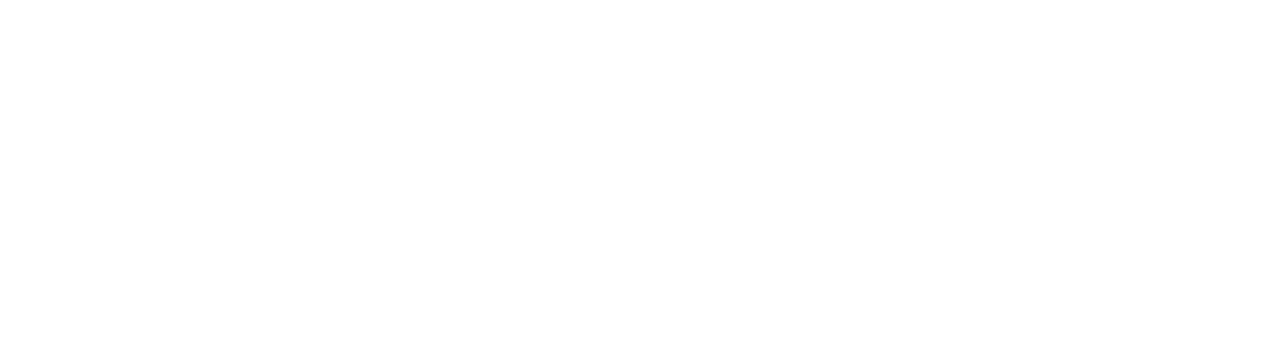
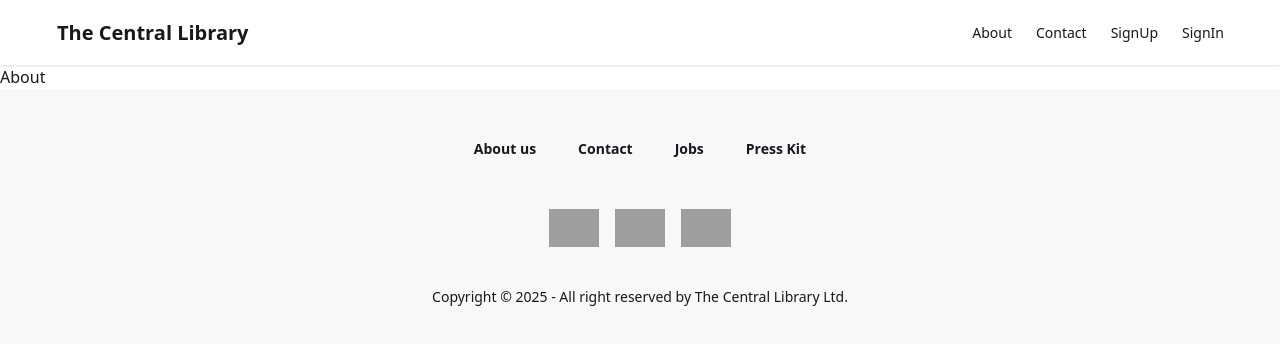
Before and after one commit to ShubikB/Library-Management-System-fe, a React (Vite) app: page /about in a window 1280 px wide. Before the commit this address had no page. Shown: the top 344 px of the page. Built offline with nearby package versions, Linux system fonts and the light colour scheme; grey boxes are pictures that could not be loaded.

Commit message:
Fixed navigation links

```diff
--- a/src/App.jsx
+++ b/src/App.jsx
@@ -2,6 +2,8 @@ import React from "react"
 import { Routes, Route } from "react-router-dom"
 import DefaultLayout from "./components/layout/DefaultLayout"
 import HomePage from "./pages/home/HomePage"
+import About from "./pages/home/About"
+import Contact from "./pages/home/Contact"
 import SignUpPage from "./pages/auth/SignUpPage"
 import SignInPage from "./pages/auth/SignInPage"
 import UserLayout from "./components/layout/UserLayout"
@@ -14,8 +16,10 @@ const App = () => {
         {/* public routes  */}
         <Route path='/' element={<DefaultLayout />}>
           <Route index element={<HomePage />} />
-          <Route path='signup' element={<SignUpPage />} />
-          <Route path='signin' element={<SignInPage />} />
+          <Route path='/about' element={<About />} />
+          <Route path='/contact' element={<Contact />} />
+          <Route path='/signup' element={<SignUpPage />} />
+          <Route path='/signin' element={<SignInPage />} />
         </Route>
 
         {/* private routes  */}
--- a/src/components/bookCard/FeaturedSection.jsx
+++ b/src/components/bookCard/FeaturedSection.jsx
@@ -25,7 +25,7 @@ const FeaturedSection = () => {
 
       <div className='flex justify-center items-center flex-row flex-wrap gap-4 mt-3'>
         {featureBooks.map((book) => (
-          <BookCard key={book.id} book={book} />
+          <BookCard key={book._id} book={book} />
         ))}
         <div />
       </div>
--- /dev/null
+++ b/src/components/layout/Footer.css
@@ -0,0 +1,3 @@
+.cursor-pointer {
+  cursor: pointer;
+}
--- a/src/components/layout/Footer.jsx
+++ b/src/components/layout/Footer.jsx
@@ -4,12 +4,12 @@ import { Link } from "react-router-dom"
 const Footer = () => {
   return (
     <>
-      <footer className='footer footer-horizontal footer-center bg-base-200 text-base-content rounded p-10'>
+      <footer className='footer footer-horizontal footer-center bg-base-200 text-base-content rounded p-10 '>
         <div className='flex '>
-          <Link to='#' className='btn btn-ghost'>
+          <Link to='/about' className='btn btn-ghost'>
             About us
           </Link>
-          <Link to='#' className='btn btn-ghost'>
+          <Link to='/contact' className='btn btn-ghost'>
             Contact
           </Link>
           <Link to='#' className='btn btn-ghost'>
--- a/src/components/layout/Header.jsx
+++ b/src/components/layout/Header.jsx
@@ -6,7 +6,7 @@ const Header = () => {
     <>
       <div className='navbar justify-between bg-base-100 shadow-sm px-10 '>
         <div className=' btn btn-ghost text-xl'>
-          <Link to='#'>The Central Library</Link>
+          <Link to='/'>The Central Library</Link>
         </div>
 
         <div className='flex justify-center items-center'>
@@ -33,11 +33,11 @@ const Header = () => {
               className='menu menu-md dropdown-content bg-base-100 rounded-box z-1 mt-3 w-52 p-2 shadow right-0'
             >
               <li>
-                <Link to='#'>About</Link>
+                <Link to='/about'>About</Link>
               </li>
 
               <li>
-                <Link to='#'>Contact</Link>
+                <Link to='/contact'>Contact</Link>
               </li>
 
               {/* <li>
@@ -45,11 +45,11 @@ const Header = () => {
               </li> */}
 
               <li>
-                <Link to='#'>SignUp</Link>
+                <Link to='/signup'>SignUp</Link>
               </li>
 
               <li>
-                <Link to='#'>SignIn</Link>
+                <Link to='/signin'>SignIn</Link>
               </li>
             </ul>
           </div>
@@ -57,11 +57,11 @@ const Header = () => {
           <div className='hidden lg:flex'>
             <ul className='menu menu-horizontal px-1'>
               <li>
-                <Link to='#'>About</Link>
+                <Link to='/about'>About</Link>
               </li>
 
               <li>
-                <Link to='#'>Contact</Link>
+                <Link to='/contact'>Contact</Link>
               </li>
 
               {/* <li>
@@ -69,11 +69,11 @@ const Header = () => {
               </li> */}
 
               <li>
-                <Link to='#'>SignUp</Link>
+                <Link to='/signup'>SignUp</Link>
               </li>
 
               <li>
-                <Link to='#'>SignIn</Link>
+                <Link to='/signin'>SignIn</Link>
               </li>
             </ul>
           </div>
@@ -94,13 +94,13 @@ const Header = () => {
               className='menu menu-sm dropdown-content bg-base-100 rounded-box z-1 mt-3 w-52 p-2 shadow'
             >
               <li>
-                <Link to='#'>Profile</Link>
+                <Link to='/profile'>Profile</Link>
               </li>
               <li>
-                <Link to='#'>Setting</Link>
+                <Link to='/setting'>Setting</Link>
               </li>
               <li>
-                <Link to='#'>Logout</Link>
+                <Link to='/logout'>Logout</Link>
               </li>
             </ul>
           </div>
--- /dev/null
+++ b/src/pages/home/About.jsx
@@ -0,0 +1,7 @@
+import React from "react"
+
+const About = () => {
+  return <div>About</div>
+}
+
+export default About
--- /dev/null
+++ b/src/pages/home/Contact.jsx
@@ -0,0 +1,7 @@
+import React from "react"
+
+const Contact = () => {
+  return <div>Contact</div>
+}
+
+export default Contact
--- a/src/pages/home/HomePage.jsx
+++ b/src/pages/home/HomePage.jsx
@@ -12,14 +12,14 @@ const HomePage = () => {
             "url(https://images.pexels.com/photos/9572630/pexels-photo-9572630.jpeg?auto=compress&cs=tinysrgb&w=1260&h=750&dpr=2)",
         }}
       >
-        <h1 className='mb-5 text-5xl text-white font-bold'>Read. Learn. Grow.</h1>
+        <h1 className='mb-5 text-5xl text-white text-center font-bold'>Read. Learn. Grow.</h1>
 
-        <div className='flex gap-1'>
-          <label className='input'>
+        <div className='flex gap-1 flex-wrap justify-center'>
+          <label className='input min-w-80'>
             <input
               type='text'
               placeholder='Search Book'
-              className='text-center text-gray-800 text-lg'
+              className='text-center text-gray-800 text-lg '
             />
           </label>
 
```
